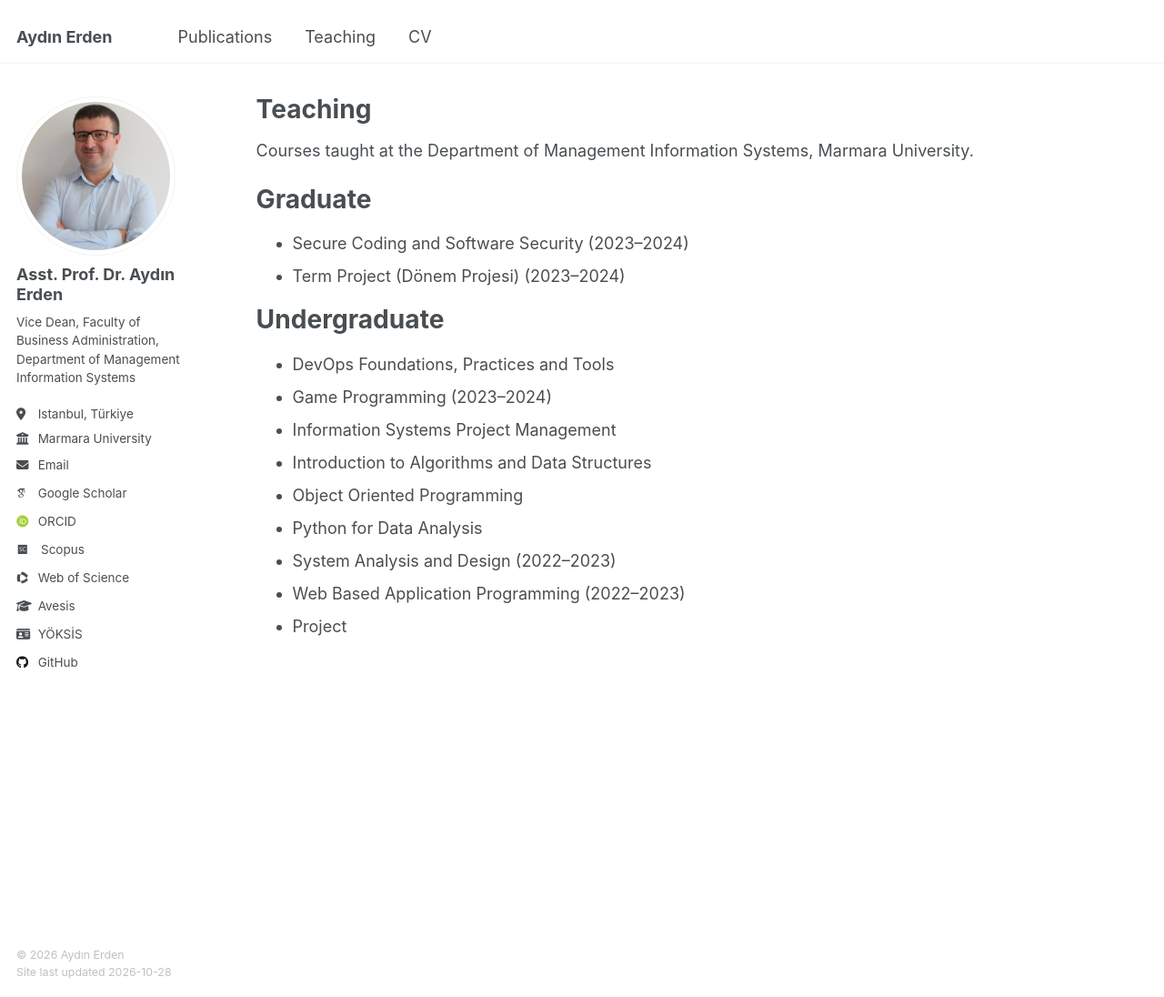
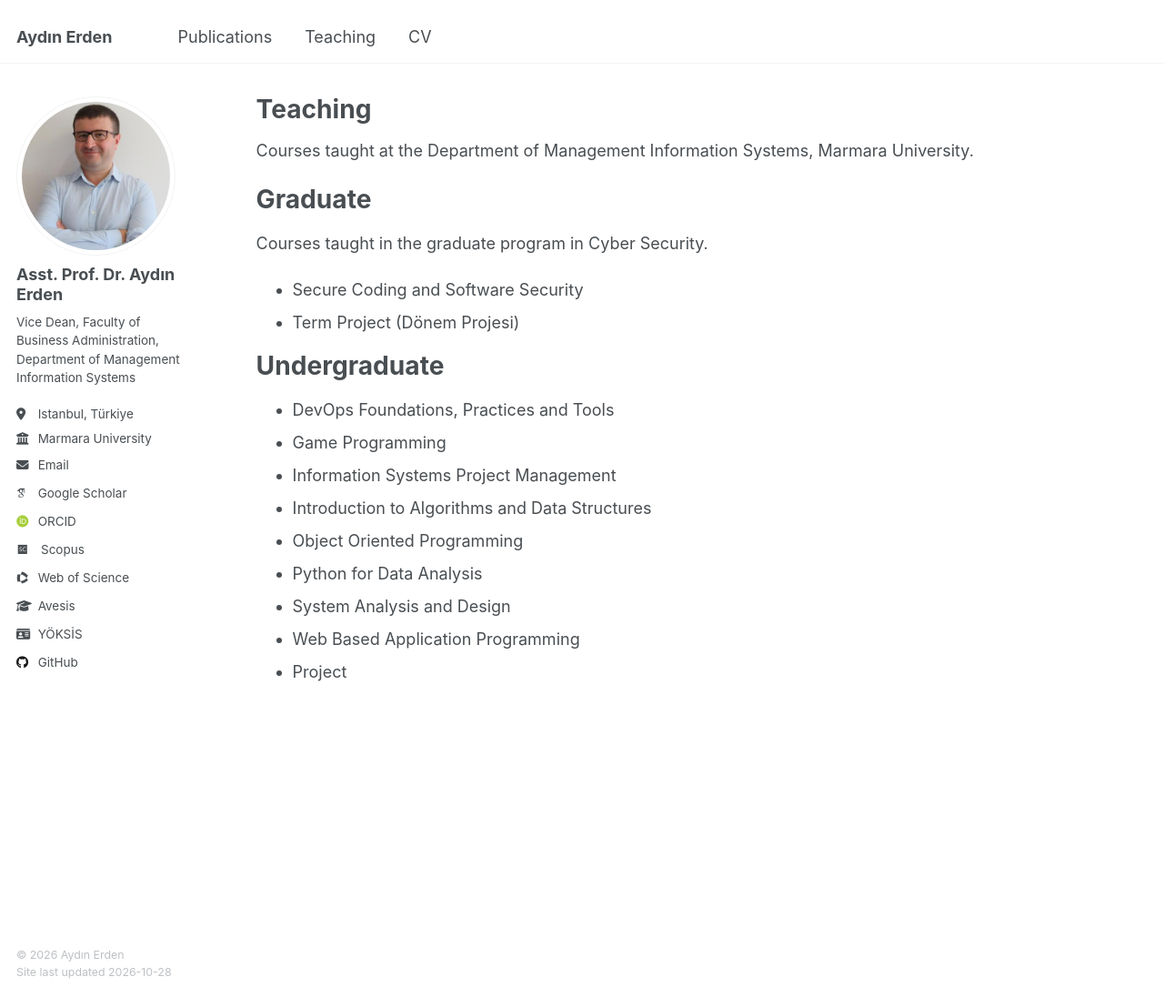
Before and after one commit to aydinerden/aydinerden.github.io, a Jekyll site: the page built from _pages/teaching.md, in a window 1280 px wide and 1096 px high. Shown: the whole window at 91% size. Built offline with Jekyll 4.4.1, drawn with Linux system fonts in a browser that asks for light colours; some web fonts are replaced.

Commit message:
Fix duplicate homepage heading, reorder publication categories, update teaching
Co-Authored-By: Claude Opus 5.5 <noreply@anthropic.com>

```diff
--- a/_config.yml
+++ b/_config.yml
@@ -80,12 +80,12 @@ author:
 
 # Publication Category - The following the list of publication categories and their headings
 publication_category:
-  books:
-    title: 'Books and Book Chapters'
   manuscripts:
     title: 'Journal Articles'
   conferences:
     title: 'Conference Papers'
+  books:
+    title: 'Books and Book Chapters'
 
 # Site Settings
 teaser                   :  # filename of teaser fallback teaser image placed in /images/, .e.g. "500x300.png"
@@ -252,6 +252,11 @@ defaults:
       comments: true
 
 
+# Do not turn the first heading of a page into its title (GitHub Pages default)
+titles_from_headings:
+  enabled: false
+
+
 # Sass/SCSS
 sass:
   sass_dir: _sass
--- a/_pages/teaching.md
+++ b/_pages/teaching.md
@@ -9,17 +9,19 @@ Courses taught at the Department of Management Information Systems, Marmara Univ
 
 Graduate
 ======
-* Secure Coding and Software Security (2023–2024)
-* Term Project (Dönem Projesi) (2023–2024)
+Courses taught in the graduate program in Cyber Security.
+
+* Secure Coding and Software Security
+* Term Project (Dönem Projesi)
 
 Undergraduate
 ======
 * DevOps Foundations, Practices and Tools
-* Game Programming (2023–2024)
+* Game Programming
 * Information Systems Project Management
 * Introduction to Algorithms and Data Structures
 * Object Oriented Programming
 * Python for Data Analysis
-* System Analysis and Design (2022–2023)
-* Web Based Application Programming (2022–2023)
+* System Analysis and Design
+* Web Based Application Programming
 * Project
```
